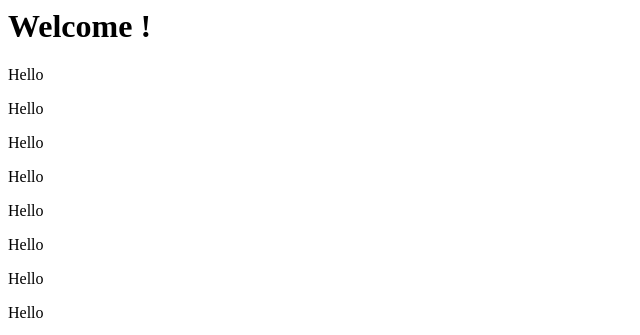
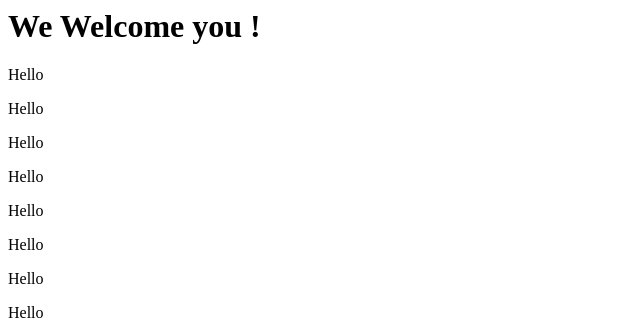
Before and after one commit to LTMXcitrus/EMNBay, a website: page webcontent/app/hall/Hall.html in a window 1280 px wide. Shown: the top 335 px of the page, without its empty margins (0-640 px from the left). Drawn offline with Linux system fonts and the light colour scheme; files that its build step writes are made by us from their sources; files whose address does not match are found by name.

Commit message:
fuck this shit

```diff
--- a/webcontent/app/hall/Hall.html
+++ b/webcontent/app/hall/Hall.html
@@ -1,5 +1,5 @@
 <link rel="stylesheet" href="hall/hall.css">
-<h1>Welcome !</h1>
+<h1>We Welcome you !</h1>
 <p>Hello</p>
 <p>Hello</p>
 <p>Hello</p>
```
